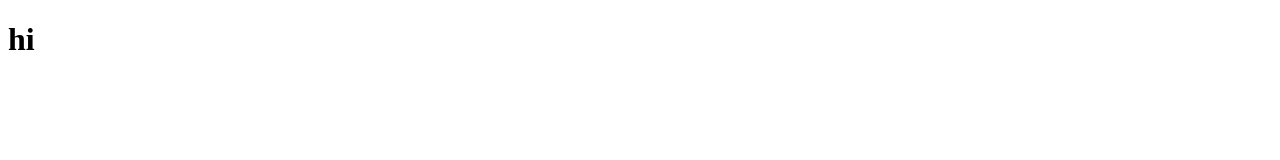
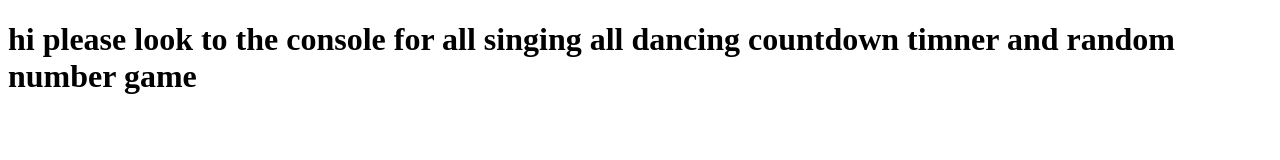
Before and after one commit to masterofreality05/mycoolrepository, a plain HTML site: page index.html in a window 1280 px wide. Drawn offline with Linux system fonts and the light colour scheme.

Commit message:
updated the html

```diff
--- a/index.html
+++ b/index.html
@@ -7,7 +7,7 @@
     <title>Document</title>
 </head>
 <body>
-    <h1>hi</h1>
+    <h1>hi please look to the console for all singing all dancing countdown timner and random number game</h1>
 <script src="countdown and randomgame.js"></script>
 </body>
 </html>
```
